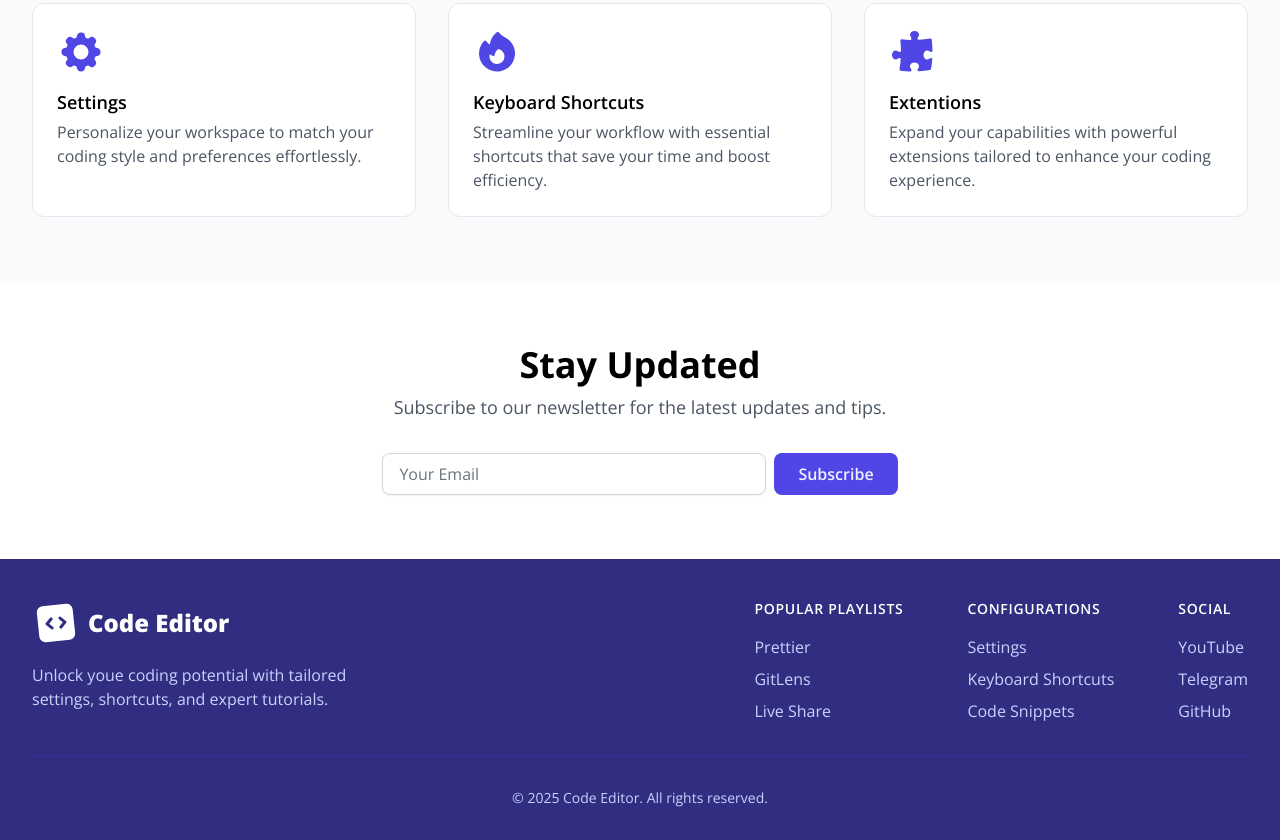
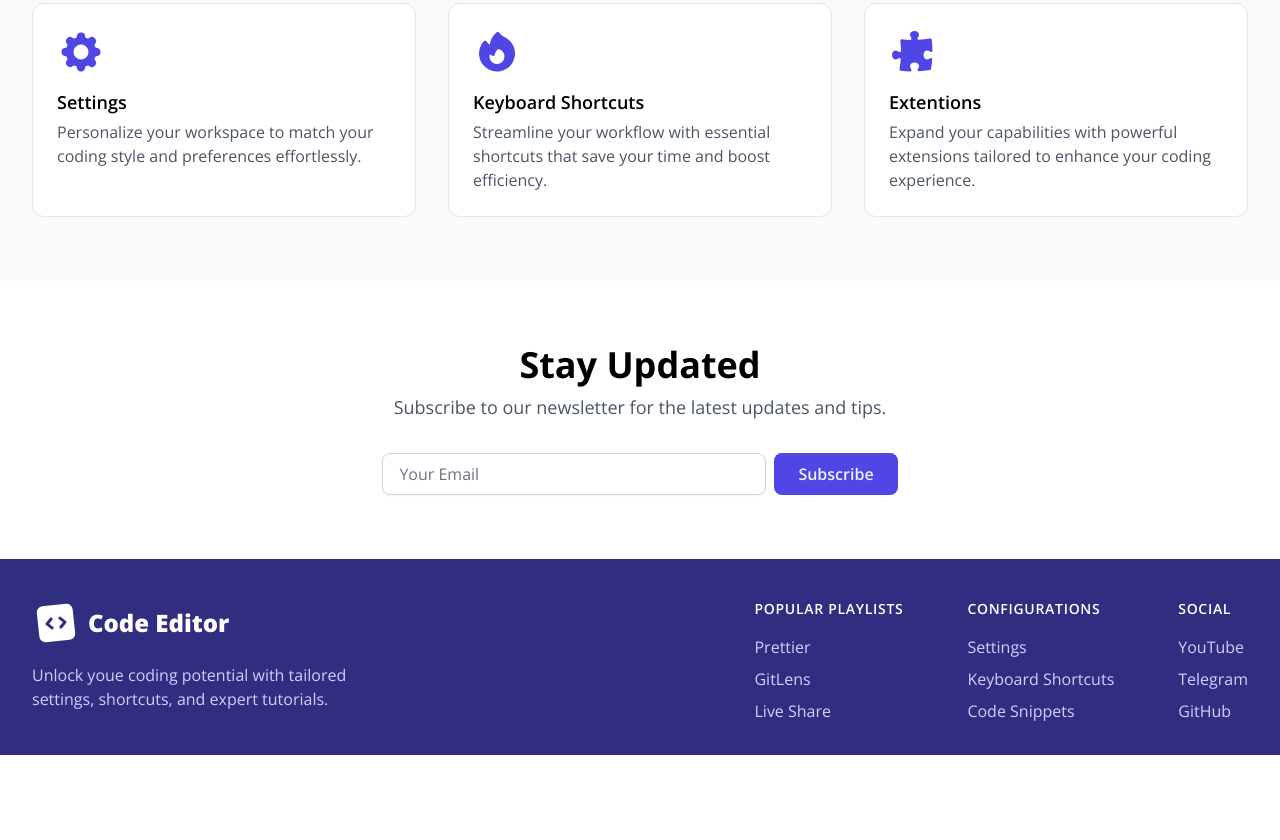
Before and after one commit to yashchenkops/tailwind-code-editor, a plain HTML site: page index.html in a window 1280 px wide. Shown: the part 912-1752 px from the top of the page. After the commit the page ends 1667 px from the top, so only its background shows below. Drawn offline with nearby package versions, Linux system fonts and the light colour scheme.

Commit message:
feat: fix footer

```diff
--- a/index.html
+++ b/index.html
@@ -277,9 +277,9 @@
           </div>
         </div>
       </div>
-      <div class="border-t border-indigo-800 pt-8 text-center text-sm text-indigo-200">
+      <!-- <div class="border-t border-indigo-800 pt-8 text-center text-sm text-indigo-200">
         &copy; 2025 Code Editor. All rights reserved.
-      </div>
+      </div> -->
     </div>
   </footer>
 </html>
```
